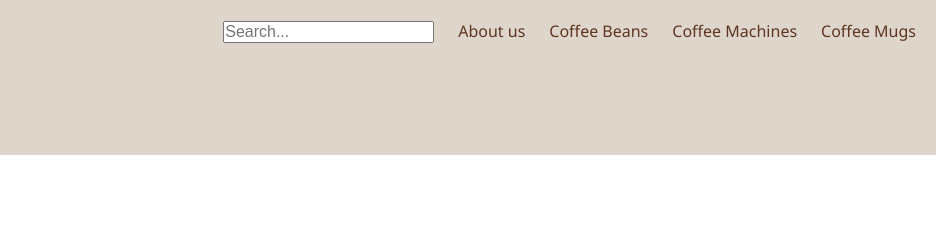
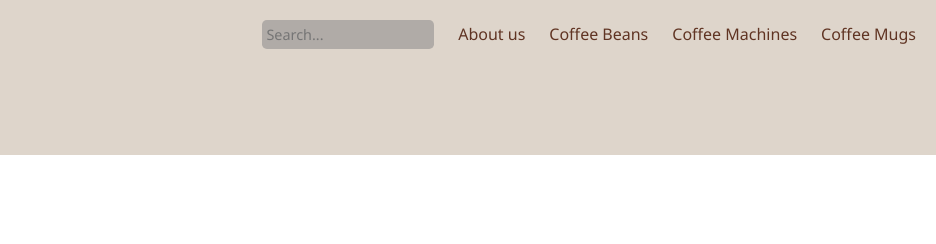
Before and after one commit to ju-nmd2023/wuid-project-group-14, a plain HTML site: page detailpage.html in a window 1280 px wide. Shown: the top 244 px of the page, 344-1280 px from the left. Drawn offline with Linux system fonts and the light colour scheme.

Commit message:
bugs fixed

```diff
--- a/css/detailpage.css
+++ b/css/detailpage.css
@@ -15,6 +15,18 @@ input {
   color: #603423;
 }
 
+.text-white {
+  flex: 1 0 0;
+  border-radius: 0.3rem;
+  border-style: none;
+  background: rgba(147, 143, 143, 0.6);
+  align-items: center;
+  padding: 0.3rem;
+  color: #fff;
+  font-size: 0.9rem;
+  font-family: "Noto Sans";
+  cursor: pointer;
+}
 
 .back-arrow {
   width: 30px;
--- a/detailpage.html
+++ b/detailpage.html
@@ -88,7 +88,9 @@
               <button class="product-option-button1">Tokyo Roast</button>
               <button class="product-option-button2">Fuji Mountain</button>
               <button class="product-option-button3">House Blend</button>
-              <button class="cart-button">Add to cart</button>
+              <div>
+                <button class="cart-button">Add to cart</button>
+              </div>
             </div>
             <div>
               <div class="modal-container hidden">
```
Lines whose indentation alone changed are shown as unchanged.
